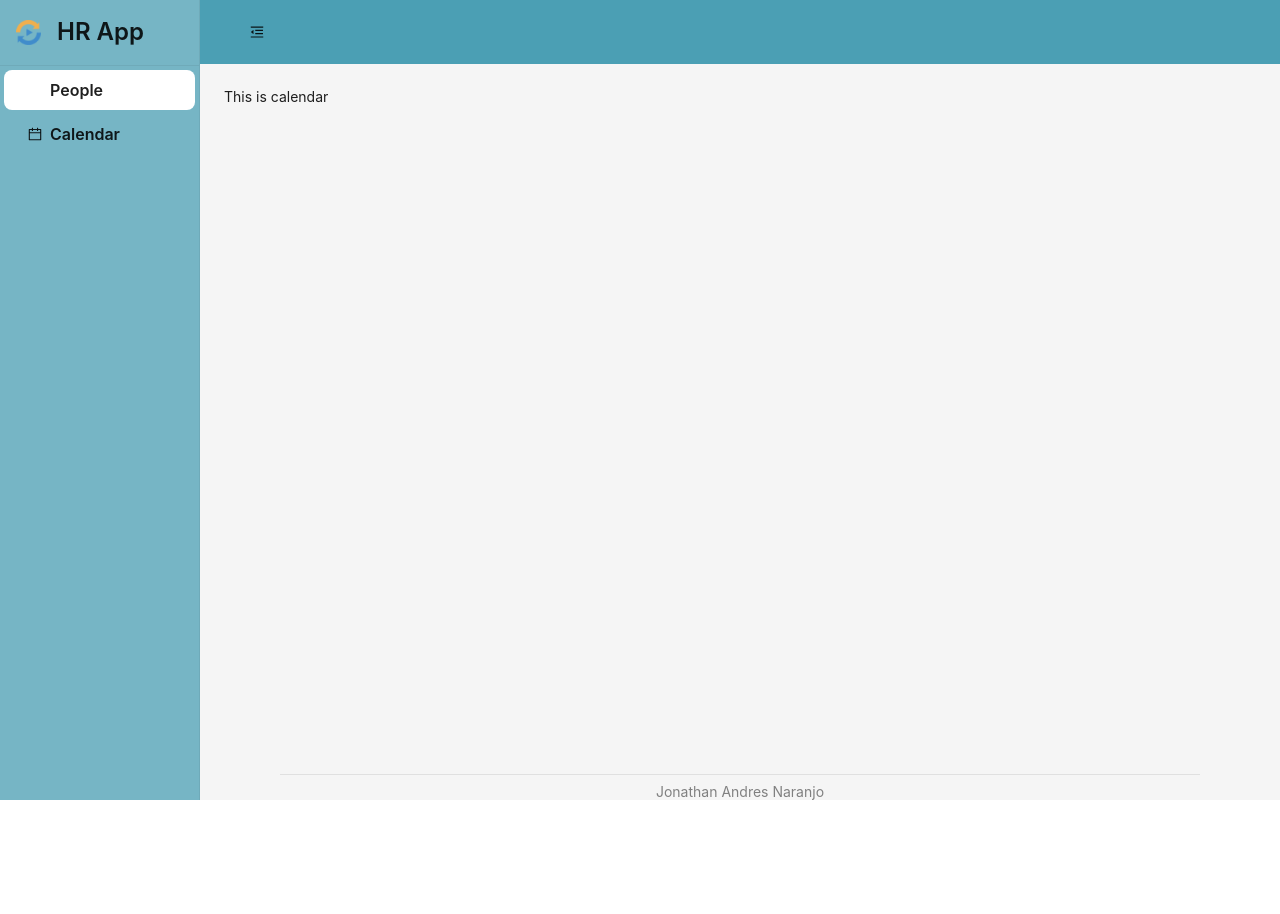
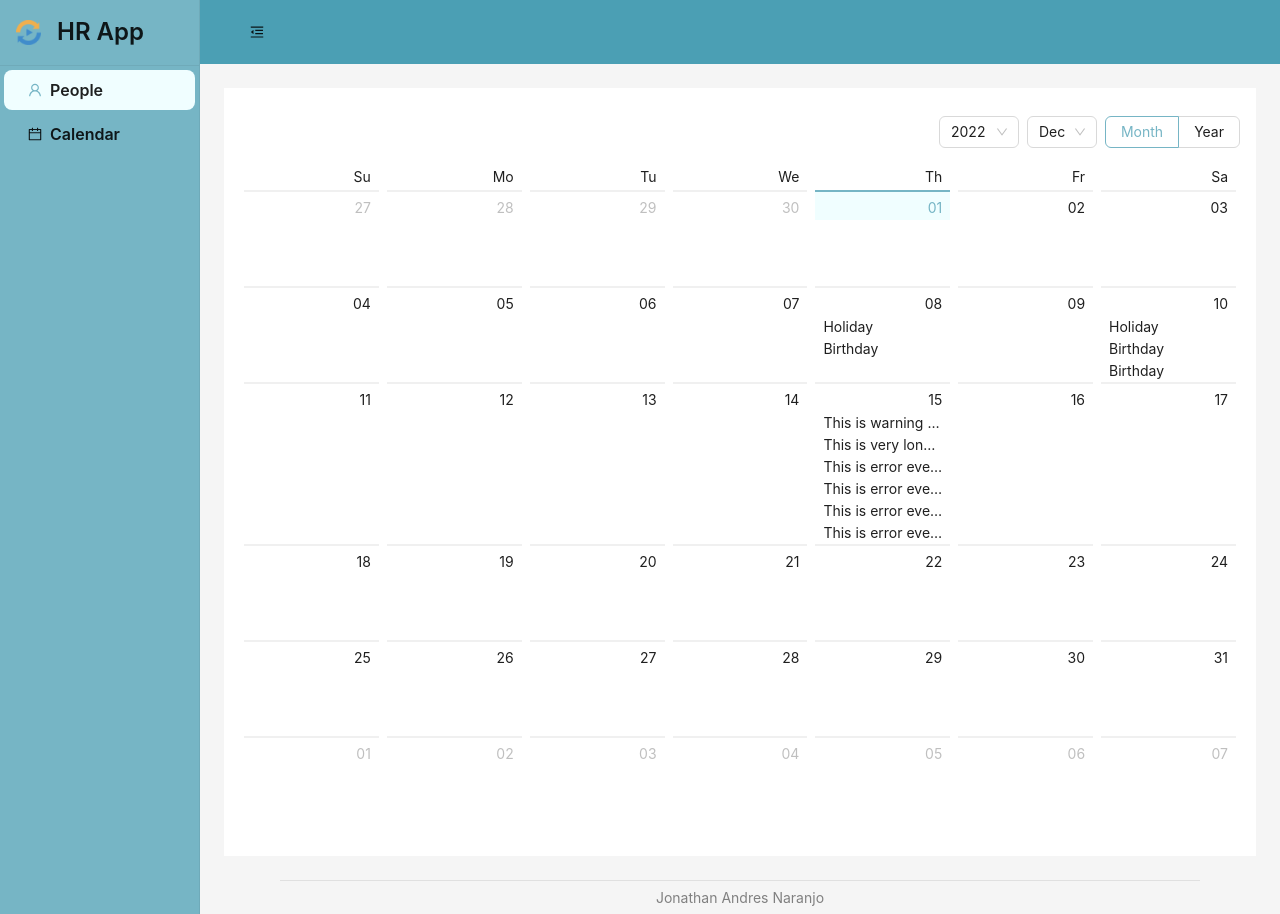
Before and after one commit to Andranjo97/hr-management-app, a Next.js app: page /calendar in a window 1280 px wide. Before the commit the page ends 800 px from the top, so only its background shows below. Built offline with nearby package versions, Linux system fonts and the light colour scheme.

Commit message:
feat: add calendar setup

```diff
--- a/components/Layout/AppMenu/index.jsx
+++ b/components/Layout/AppMenu/index.jsx
@@ -3,9 +3,9 @@ import Link from 'next/link';
 import { Menu, Typography } from 'antd';
 import { UserOutlined, CalendarOutlined } from '@ant-design/icons';
 
-import UIRoutes from '../../../constants/ui-routes';
 import styles from './AppMenu.module.scss';
 import AppMenuItem from './AppMenuItem';
+import UIRoutes from '@constants/ui-routes';
 
 const { Title } = Typography;
 
--- /dev/null
+++ b/components/Layout/Layout.module.scss
@@ -0,0 +1,7 @@
+.container {
+    min-height: 100vh;
+}
+
+.content {
+    padding: 1.5rem;
+}
--- a/components/Layout/index.jsx
+++ b/components/Layout/index.jsx
@@ -3,6 +3,7 @@ import dynamic from 'next/dynamic';
 import Head from 'next/head';
 import { Layout, ConfigProvider } from 'antd';
 import AppMenu from './AppMenu';
+import styles from './Layout.module.scss';
 
 const MenuFoldOutlined = dynamic(() => import('@ant-design/icons/lib/icons/MenuFoldOutlined'))
 const MenuUnfoldOutlined = dynamic(() => import('@ant-design/icons/lib/icons/MenuUnfoldOutlined'))
@@ -16,7 +17,7 @@ const AppLayout = ({ children }) => {
         <ConfigProvider
             theme={{
                 token: {
-                    colorPrimary: '#fff',
+                    colorPrimary: '#76b5c5',
                 },
             }}
         >
@@ -32,7 +33,7 @@ const AppLayout = ({ children }) => {
                 <meta name='theme-color' content='#ffffff'/>
             </Head>
 
-            <Layout className='layout h-100'>
+            <Layout className={`layout ${styles.container}`}>
                 <Sider trigger={null} collapsible collapsed={collapsed}>
                     <AppMenu />
                 </Sider>
@@ -46,10 +47,7 @@ const AppLayout = ({ children }) => {
                         })}
                     </Header>
                     <Content
-                        className='site-layout-background'
-                        style={{
-                            padding: 24,
-                        }}
+                        className={`site-layout-background ${styles.content}`}
                     >
                         {children}
                     </Content>
--- a/components/PersonCard/PersonCard.module.scss
+++ b/components/PersonCard/PersonCard.module.scss
@@ -9,3 +9,8 @@
 .grayText {
     color: $gray;
 }
+
+.position {
+    @extend .grayText;
+    font-size: 1.2rem;
+}
--- a/components/common/Flex/Flex.module.scss
+++ b/components/common/Flex/Flex.module.scss
@@ -33,6 +33,9 @@
     &--justifyAround {
          justify-content: space-around;
     }
+    &--justifyEvenly {
+         justify-content: space-evenly;
+    }
     &--1gap {
          gap: 0.2rem;
     }
--- a/components/common/Flex/index.jsx
+++ b/components/common/Flex/index.jsx
@@ -32,6 +32,7 @@ const Flex = forwardRef((
         [styles['container--justifyEnd']]: justify === 'end',
         [styles['container--justifyBetween']]: justify === 'between',
         [styles['container--justifyAround']]: justify === 'around',
+        [styles['container--justifyEvenly']]: justify === 'evenly',
         [styles['container--1gap']]: gap === 1,
         [styles['container--2gap']]: gap === 2,
         [styles['container--3gap']]: gap === 3,
--- a/pages/_app.jsx
+++ b/pages/_app.jsx
@@ -1,4 +1,4 @@
-import '../styles/globals.scss'
+import '@styles/globals.scss'
 import AppLayout from '@components/Layout';
 
 function MyApp({ Component, pageProps }) {
--- /dev/null
+++ b/pages/calendar/Calendar.module.scss
@@ -0,0 +1,14 @@
+.calendar {
+    padding: 1rem;
+
+    tr {
+        vertical-align: baseline;
+
+        td {
+            height: 6rem;
+        }
+    }
+}
+
+.dateCell {
+}
--- a/pages/calendar/index.jsx
+++ b/pages/calendar/index.jsx
@@ -1,5 +1,113 @@
-const Calendar = () => {
-    return <span>This is calendar</span>
+import { Calendar, Badge, Typography } from 'antd';
+import styles from './Calendar.module.scss';
+import Flex from '@components/common/Flex';
+
+const { Text } = Typography;
+
+const HRCalendar = () => {
+    const getMonthData = value => {
+        if (value.month() === 8) {
+            return 1394;
+        }
+    };
+
+    const getListData = value => {
+        let listData;
+        switch (value.date()) {
+            case 8:
+                listData = [
+                    {
+                        type: 'warning',
+                        content: 'Holiday',
+                    },
+                    {
+                        type: 'success',
+                        content: 'Birthday',
+                    },
+                ];
+                break;
+            case 10:
+                listData = [
+                    {
+                        type: 'warning',
+                        content: 'Holiday',
+                    },
+                    {
+                        type: 'success',
+                        content: 'Birthday',
+                    },
+                    {
+                        type: 'error',
+                        content: 'Birthday',
+                    },
+                ];
+                break;
+            case 15:
+                listData = [
+                    {
+                        type: 'warning',
+                        content: 'This is warning event',
+                    },
+                    {
+                        type: 'success',
+                        content: 'This is very long usual event。。....',
+                    },
+                    {
+                        type: 'error',
+                        content: 'This is error event 1.',
+                    },
+                    {
+                        type: 'error',
+                        content: 'This is error event 2.',
+                    },
+                    {
+                        type: 'error',
+                        content: 'This is error event 3.',
+                    },
+                    {
+                        type: 'error',
+                        content: 'This is error event 4.',
+                    },
+                ];
+                break;
+            default:
+        }
+        return listData || [];
+    };
+
+    const monthCellRender = (value) => {
+        const num = getMonthData(value);
+        return num ? (
+            <div>
+                <section>{num}</section>
+                <span>Backlog number</span>
+            </div>
+        ) : null;
+    };
+
+    const dateCellRender = (value) => {
+        const listData = getListData(value);
+        return (
+            <Flex className={styles.dateCell} column>
+                {listData.map((item) => (
+                    <Text key={item.content} ellipsis>{item.content}</Text>
+                ))}
+            </Flex>
+        );
+    };
+
+    const onChange = (value) => {
+        console.log(value.format('YYYY-MM-DD'));
+    };
+
+    return (
+        <Calendar
+            className={styles.calendar}
+            onChange={onChange}
+            dateCellRender={dateCellRender}
+            monthCellRender={monthCellRender}
+        />
+    );
 };
 
-export default Calendar;
+export default HRCalendar;
--- a/services/clients/MongoClient.js
+++ b/services/clients/MongoClient.js
@@ -1,7 +1,7 @@
 import { MongoClient, ObjectId } from 'mongodb';
 import BaseClient from './baseClient';
 
-const { MONGO_DB_URL, NODE_ENV } = process.env;
+const { MONGO_DB_URL } = process.env;
 
 export default class MongoDBClient extends BaseClient {
     static async connect() {
--- a/styles/globals.scss
+++ b/styles/globals.scss
@@ -4,7 +4,6 @@ html,
 body {
   padding: 0;
   margin: 0;
-  height: 100vh;
   font-family: -apple-system, BlinkMacSystemFont, Segoe UI, Roboto, Oxygen,
     Ubuntu, Cantarell, Fira Sans, Droid Sans, Helvetica Neue, sans-serif;
 }
@@ -31,7 +30,9 @@ h1, h2, h3, h4, h5, h6 {
   font-weight: bold;
   margin: 0 !important;
 }
-
+// ********************
+// Ant Design Overrides
+// ********************
 .ant-menu-light {
   background: $app-blue !important;
 }
@@ -40,9 +41,14 @@ h1, h2, h3, h4, h5, h6 {
   background: $app-blue-shade !important;
 }
 
+.ant-picker-calendar-date-content {
+  height: auto !important;
+}
+// ********************
+
 footer {
   margin: 0 5rem;
-  padding-top: 0.5rem;
+  padding: 0.5rem 0;
   display: flex;
   justify-content: center;
   color: gray;
```
Also changed, not shown: components/PersonCard/index.jsx (+11 -7 lines), 1 other file (tests, documents, lock files or other folders).
